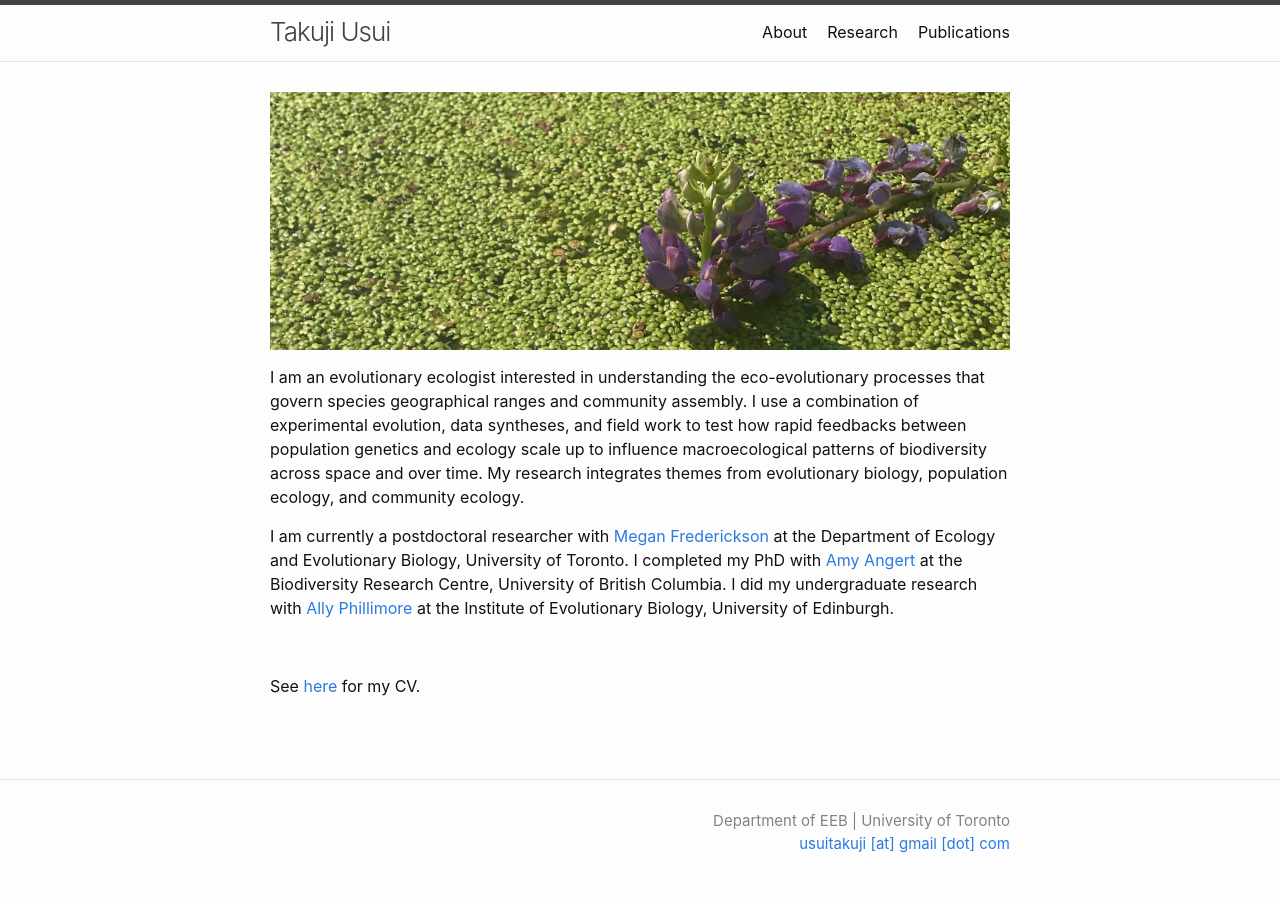
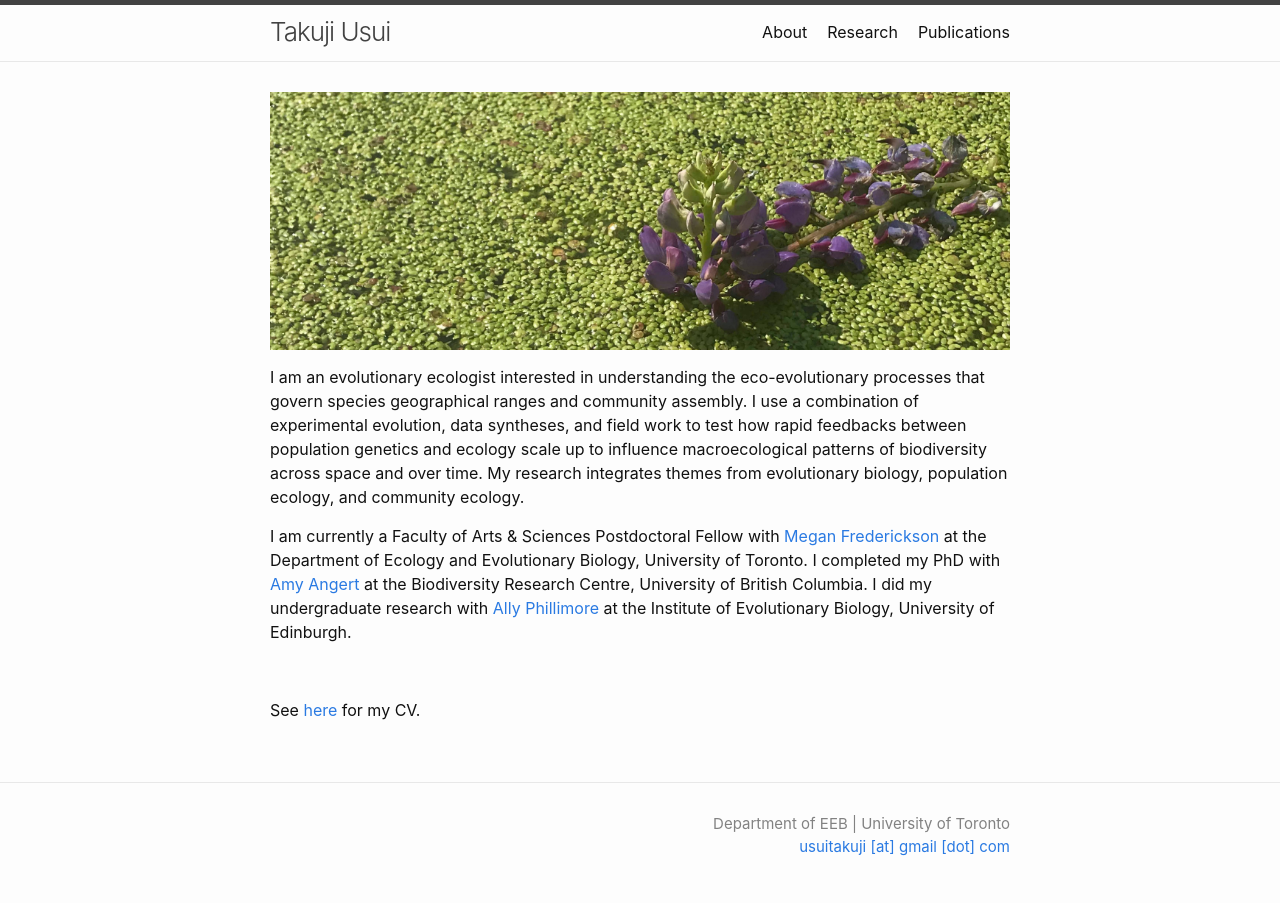
Before and after one commit to takujiusui/takujiusui.github.io, a Jekyll site: the page built from index.md, in a window 1280 px wide. Built offline with Jekyll 4.4.1, drawn with Linux system fonts in a browser that asks for light colours.

Commit message:
update  index pag

```diff
--- a/index.md
+++ b/index.md
@@ -8,7 +8,7 @@ feature_text: |
 
 I am an evolutionary ecologist interested in understanding the eco-evolutionary processes that govern species geographical ranges and community assembly. I use a combination of experimental evolution, data syntheses, and field work to test how rapid feedbacks between population genetics and ecology scale up to influence macroecological patterns of biodiversity across space and over time. My research integrates themes from evolutionary biology, population ecology, and community ecology.
 
-I am currently a postdoctoral researcher with [Megan Frederickson](http://mutualism.ca/) at the Department of Ecology and Evolutionary Biology, University of Toronto. I completed my PhD with [Amy Angert](https://angert.github.io) at the Biodiversity Research Centre, University of British Columbia. I did my undergraduate research with [Ally Phillimore](http://phillimore.bio.ed.ac.uk/home) at the Institute of Evolutionary Biology, University of Edinburgh.
+I am currently a Faculty of Arts & Sciences Postdoctoral Fellow with [Megan Frederickson](http://mutualism.ca/) at the Department of Ecology and Evolutionary Biology, University of Toronto. I completed my PhD with [Amy Angert](https://angert.github.io) at the Biodiversity Research Centre, University of British Columbia. I did my undergraduate research with [Ally Phillimore](http://phillimore.bio.ed.ac.uk/home) at the Institute of Evolutionary Biology, University of Edinburgh.
 &nbsp;
 
 &nbsp;
```
